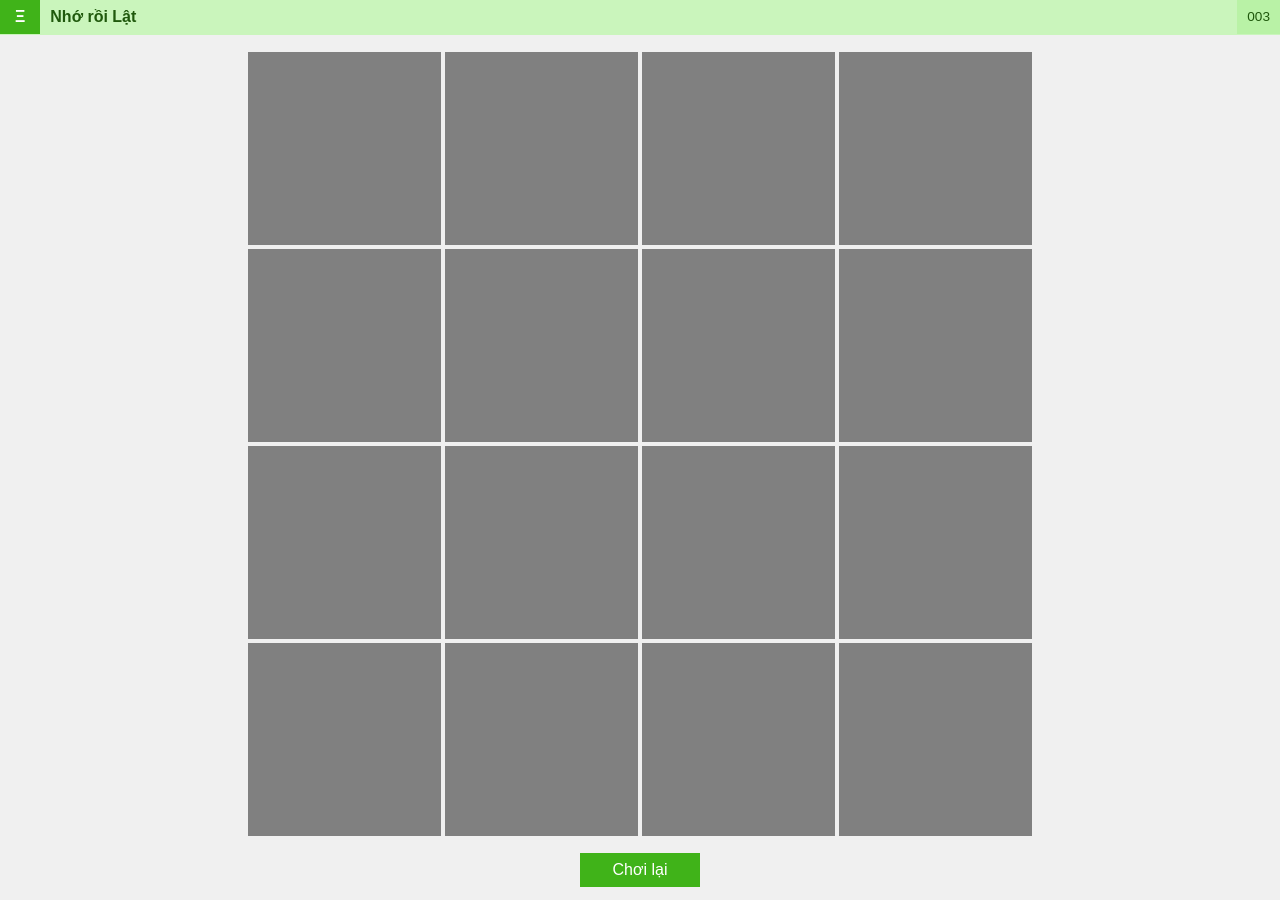
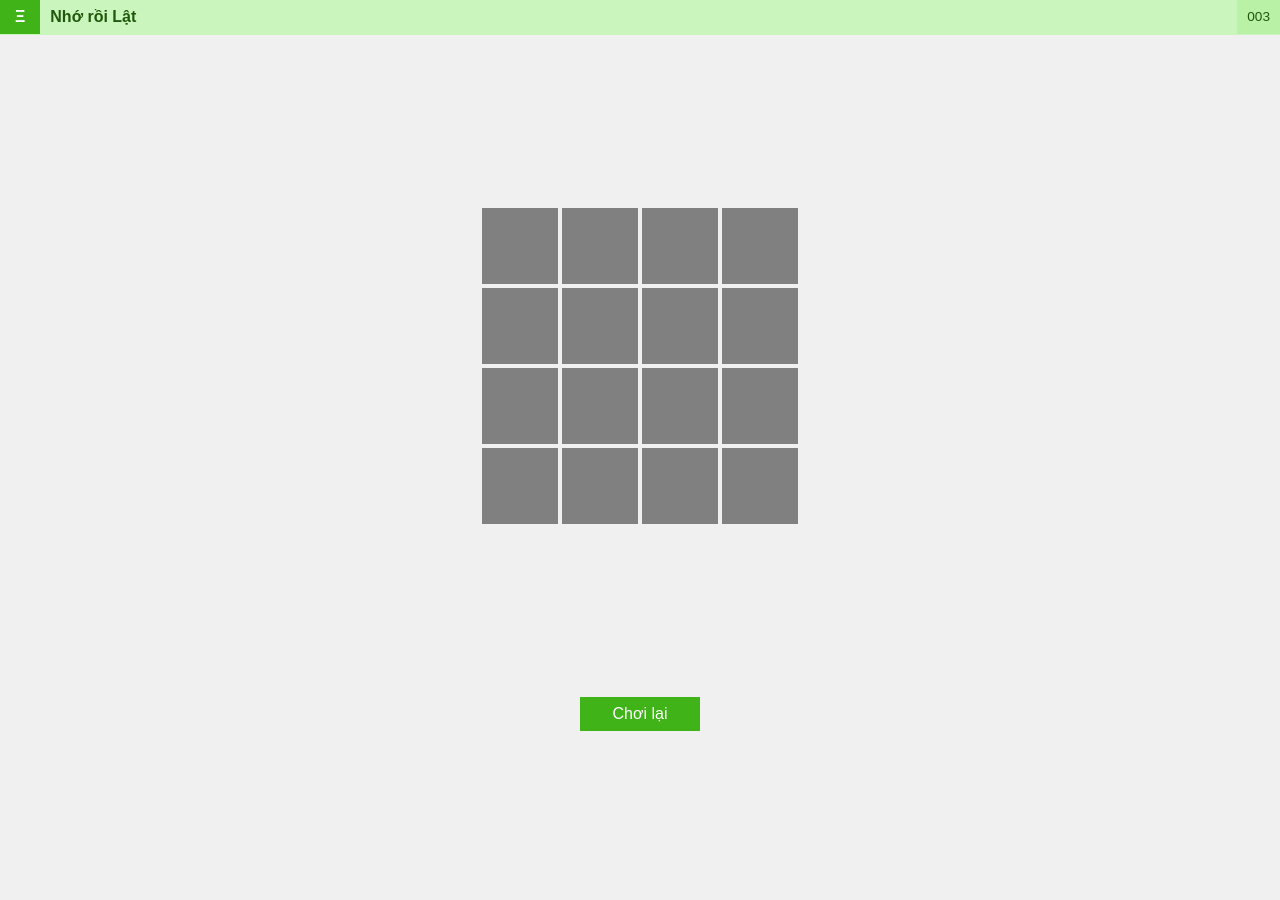
Before and after one commit to mangcut/mangcut.github.io, a Jekyll site: the page app/1/index.html, which Jekyll copies as it is, in a window 1280 px wide. Built offline with Jekyll 4.4.1, drawn with Linux system fonts in a browser that asks for light colours.

```diff
--- a/app/1/css/app.css
+++ b/app/1/css/app.css
@@ -165,12 +165,16 @@ table.tile-menu.large tr {
 	-moz-box-sizing: border-box;    /* Firefox, other Gecko */
 	box-sizing: border-box;         /* Opera/IE 8+ */
 	/*cursor: pointer;*/
-	-webkit-transition: background-color 0.5s ease;
-	-moz-transition: background-color 0.5s ease;
-	-o-transition: background-color 0.5s ease;
-	transition: background-color 0.5s ease;
+	-webkit-transition: 0.5s ease;
+	-moz-transition: 0.5s ease;
+	-o-transition: 0.5s ease;
+	transition: 0.5s ease;
+	-webkit-transition-property: background-color, background-image;
+	-moz-transition-property: background-color, background-image;
+	-o-transition-property: background-color, background-image;
+	transition-property: background-color, background-image;
 
-	color: gray;
+	color: rgba(0,0,0,0);
 	text-align: center;
 	font-weight: bold;
 	font-family: serif;
@@ -181,6 +185,8 @@ table.tile-menu.large tr {
 	/*cursor: default;*/
 
 	color: white;
+	background-repeat:no-repeat;
+	background-position:center;
 }
 
 #bottomPart {
--- a/app/1/js/app.js
+++ b/app/1/js/app.js
@@ -18,7 +18,45 @@ var standardColors = [
 		"saddlebrown",
 		"darkkhaki"
 	];
+var fruits = [
+		"apple",
+		"banana",
+		"pear",
+		"orange",
+		"tomato",
+		"kiwi",
+		"mango",
+		"lemon",
+		"peach",
+		"cherry",
+		"strawberry",
+		"apricot"
+	];
+
 var colors = standardColors;
+var maxSize = 80;
+
+var mode = {
+	color: {
+		data: colors,
+		set: function($item, cellID) {
+			return $item.css({"background-color": currentMode.data[cellID]});
+		},
+		reset: function($item) {
+			return $item.css({"background-color": "gray", "background-image": "none"});
+		}
+	},
+	fruit: {
+		data: fruits,
+		set: function($item, cellID) {
+			return $item.css({"background-color": "HSL(105,15%,70%);", "background-image": "url('mode/fruit/" + currentMode.data[cellID] + ".png')"});
+		},
+		reset: function($item) {
+			return $item.css({"background-color": "gray", "background-image": "none"});
+		}
+	}
+}
+var currentMode = mode.fruit;
 
 var startTime;
 var lonelyCell;
@@ -62,11 +100,11 @@ $(document).ready(function () {
 		var $t = $(this);
 		if ($t.hasClass("open") === false) {
 			$t.addClass("open");
-			var revealedColor = $t.data("color");
-			setCellColor($t, revealedColor);
+			var cellID = $t.data("cell");
+			currentMode.set($t, cellID);
 
 			if (lonelyCell) {
-				if (revealedColor == lonelyCell.data("color")) {
+				if (cellID == lonelyCell.data("cell")) {
 					// match
 					$t.addClass("fixed");
 					lonelyCell.addClass("fixed");
@@ -84,9 +122,9 @@ $(document).ready(function () {
 					var lonelyPhamtom = lonelyCell;
 					lonelyCell = null;
 					setTimeout(function() {
-						setCellColor(lonelyPhamtom, "gray").removeClass("open");
-						setCellColor($t, "gray").removeClass("open");
-					}, 1000);
+						currentMode.reset(lonelyPhamtom).removeClass("open");
+						currentMode.reset($t).removeClass("open");
+					}, 700);
 				}
 			} else {
 				lonelyCell = $t;
@@ -98,22 +136,27 @@ $(document).ready(function () {
 	start();
 });
 
-function setCellColor($item, color) {
-	return $item.css({'background-color': color});
-}
-
 function start() {
 	lonelyCell = null;
 	clearInterval(secondCounter);
 	secondCounter = null;
 
 	cells = shuffle(makeCells());
-	colors = makeColors();
+
+	if ( ((row * column) / 2) > 12 ) {
+		currentMode = mode.color;
+	} else {
+		currentMode = (new Date().getTime() % 2 === 0) ? mode.color : mode.fruit;
+	}
+
+	if (currentMode === mode.color) {
+		shuffle(makeColors());
+	}
 
 	$("#playGround").removeClass("swing");
-	setCellColor($("#playGround .row div"), 'gray').each(function(index) {
+	currentMode.reset($("#playGround .row div")).each(function(index) {
 		var number = cells[index];
-		$(this).data("color", colors[number]).removeClass("open fixed");
+		$(this).data("cell", number).removeClass("open fixed");
 		if (showNumber) {
 			$(this).text("" + (number + 1));
 		}
@@ -183,8 +226,8 @@ function makeColors() {
 		var hueStep = 360 / count;
 		for (var i = 0; i < count; i++) {
 			var hue = (i * hueStep) | 0;
-			var sat = Math.round((100 - Math.random() * 10));
-			var light = Math.round((30 + Math.random() * 10));
+			var sat = Math.round((100 - Math.random() * 50));
+			var light = Math.round((20 + Math.random() * 20));
 			var c = "HSL(" + hue + ",100%,40%)";
 
 			colors.push(c);
@@ -251,7 +294,7 @@ function calcCellSize() {
 	var h = $(window).height() - topH - bottomH - 40; // 10 for some padding
 	var y = (h / row) | 0;
 
-	var z = Math.min(x, y);
+	var z = Math.min(x, y, maxSize);
 
 	//if (x < y && z >= 60) {
 	//	z = 60;
```
Also changed, not shown: app/1/img/icon.svg, app/1/mode/fruit/apple.png (added), app/1/mode/fruit/apricot.png (added), app/1/mode/fruit/banana.png (added), app/1/mode/fruit/cherry.png (added), app/1/mode/fruit/kiwi.png (added), app/1/mode/fruit/lemon.png (added), app/1/mode/fruit/mango.png (added), app/1/mode/fruit/orange.png (added), app/1/mode/fruit/peach.png (added), app/1/mode/fruit/pear.png (added), app/1/mode/fruit/strawberry.png (added), app/1/mode/fruit/tomato.png (added).
